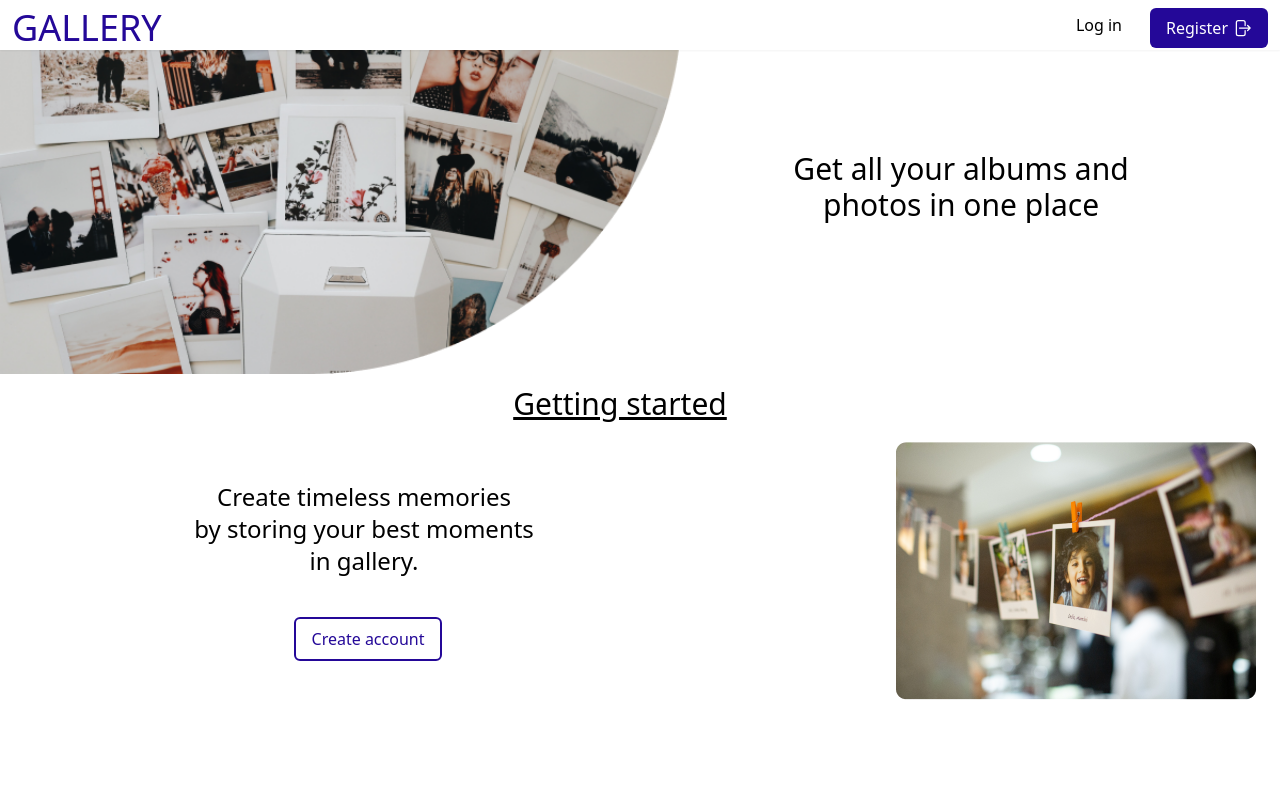
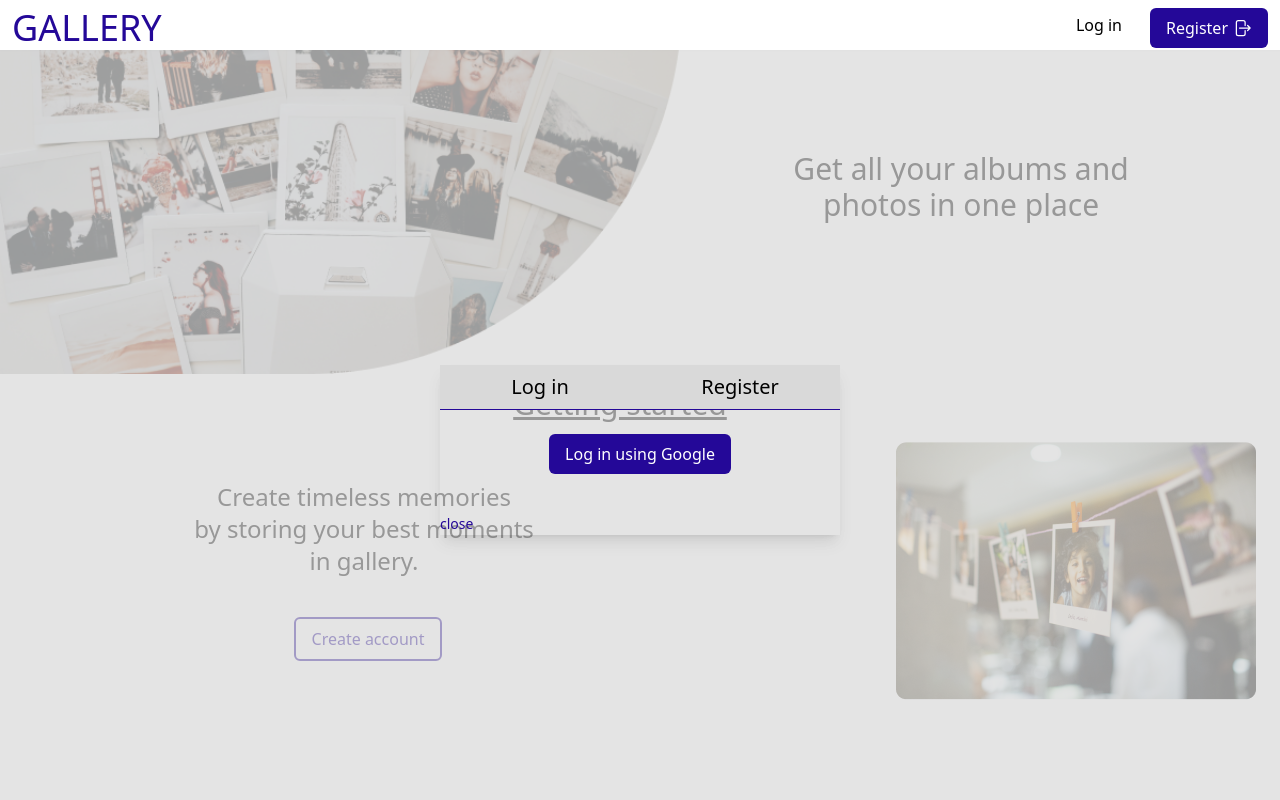
Before and after one commit to PeterNdumia/Gallery, a React (Create React App) app: page / in a window 1280 px wide. Both pictures are taken after a click on the button "Log in". Shown: the top 800 px of the page. Built offline with nearby package versions, Linux system fonts and the light colour scheme.

Commit message:
feat
Add Login and Register with Google Modal

```diff
--- a/src/Pages/LandingPage/components/NavBar.js
+++ b/src/Pages/LandingPage/components/NavBar.js
@@ -4,13 +4,23 @@ import { Bars3Icon,ArrowRightOnRectangleIcon,XMarkIcon  } from '@heroicons/react
 function NavBar() {
     const [miniNav, setMiniNav]=  useState(true);
     const [showMenu,setShowMenu]= useState(false);
+    const [showModal, setShowModal] = useState(false);
+    const [showRegister, setShowRegister] = useState(true);
     return (
         <div className='container w-full fixed shadow-sm bg-white'>
             <div className='container flex flex-row justify-between w-full h-[50px] px-3'>
                 <h2 className='flex justify-start text-3xl md:text-4xl text-primary mt-2 '>GALLERY</h2>
                 <div className='flex-row justify-end hidden md:flex'>
-                    <button className='px-4 hover:bg-primary bg-white hover:text-white text-black mr-3  h-full'>Log in</button>
-                    <button className=' rounded-md px-4 bg-primary text-white h-[40px] mt-2 flex-row flex items-center justify-between'>Register {<ArrowRightOnRectangleIcon className='w-5 ml-1 text-white'/>}</button>
+                    <button onClick={()=>{
+                        setShowModal(true);
+                        setShowRegister(false);
+
+                    }}  className='px-4 hover:bg-primary bg-white hover:text-white text-black mr-3  h-full'>Log in</button>
+                    <button onClick={()=>{
+                        setShowModal(true);
+                        setShowRegister(true);
+
+                    }} className=' rounded-md px-4 bg-primary text-white h-[40px] mt-2 flex-row flex items-center justify-between'>Register {<ArrowRightOnRectangleIcon className='w-5 ml-1 text-white'/>}</button>
                 </div>
 
 
@@ -26,11 +36,55 @@ function NavBar() {
             </div>
             {showMenu?( <div className='md:hidden flex flex-col justify-center w-full'>
                 <ul>
-                    <li className='py-2 text-black hover:text-white hover:bg-primary text-center'>Log in</li>
-                    <li className='py-2 text-black hover:text-white hover:bg-primary text-center'>Register</li>
+                    <li onClick={()=>{
+                        setShowModal(true);
+                        setShowRegister(false);
+                    }} className='py-2 text-black hover:text-white hover:bg-primary text-center'>Log in</li>
+                    <li onClick={()=>{
+                        setShowModal(true);
+                        setShowRegister(true);
+                    }} className='py-2 text-black hover:text-white hover:bg-primary text-center'>Register</li>
                 </ul>
 
             </div>):(null)}
+
+            {showModal?(
+                <div className='flex absolute w-screen h-screen bg-opacity-70 bg-grey justify-center items-center'>
+                    <div className='md:w-[400px] w-[300px] bg-grey bg-opacity-0 absolute shadow-lg'>
+                        <div className='flex flex-row justify-between'>
+
+                            <button onClick={()=>{
+                                setShowRegister(false);
+                            }} className='hover:bg-primary hover:text-white bg-grey text-xl px-4 py-2 w-[50%] text-center border-b border-primary' >Log in</button>
+                            <button onClick={()=>{
+                                setShowRegister(true);
+                            }} className='hover:bg-primary hover:text-white bg-grey text-xl px-4 py-2 w-[50%] text-center border-b border-primary' >Register</button>
+
+
+                        </div>
+                        {showRegister?(
+                            <div className='w-full items-center flex flex-col'>
+                                <div className='px-2 py-6 flex flex-col'>
+                                    <button onClick={()=>{
+                                        setShowModal(false);
+                                    }} className='bg-primary text-white px-4 rounded-md py-2'>Register using Google</button>
+                                </div>
+                            </div>
+                        ):(
+                            <div className='px-2 py-6 items-center flex flex-col'>
+                                <button onClick={()=>{
+                                    setShowModal(false);
+                                }} className='bg-primary text-white px-4 rounded-md py-2'>Log in using Google</button>
+                            </div>
+                        )}
+
+                        <button onClick={()=>{setShowModal(false);}} className='mt-4 text-sm mr-2 text-primary self-end'>close</button>
+                    </div>
+
+
+
+                </div>
+            ):(null)}
 
 
         </div>
--- a/src/Pages/LandingPage/index.js
+++ b/src/Pages/LandingPage/index.js
@@ -6,7 +6,7 @@ import NavBar from './components/NavBar';
 
 function LandingPage() {
     return (
-        <div className='container flex flex-col w-full h-full'>
+        <div className='container flex flex-col'>
             <NavBar/>
             <AboutSection/>
             <GettingStartedSection/>
```
